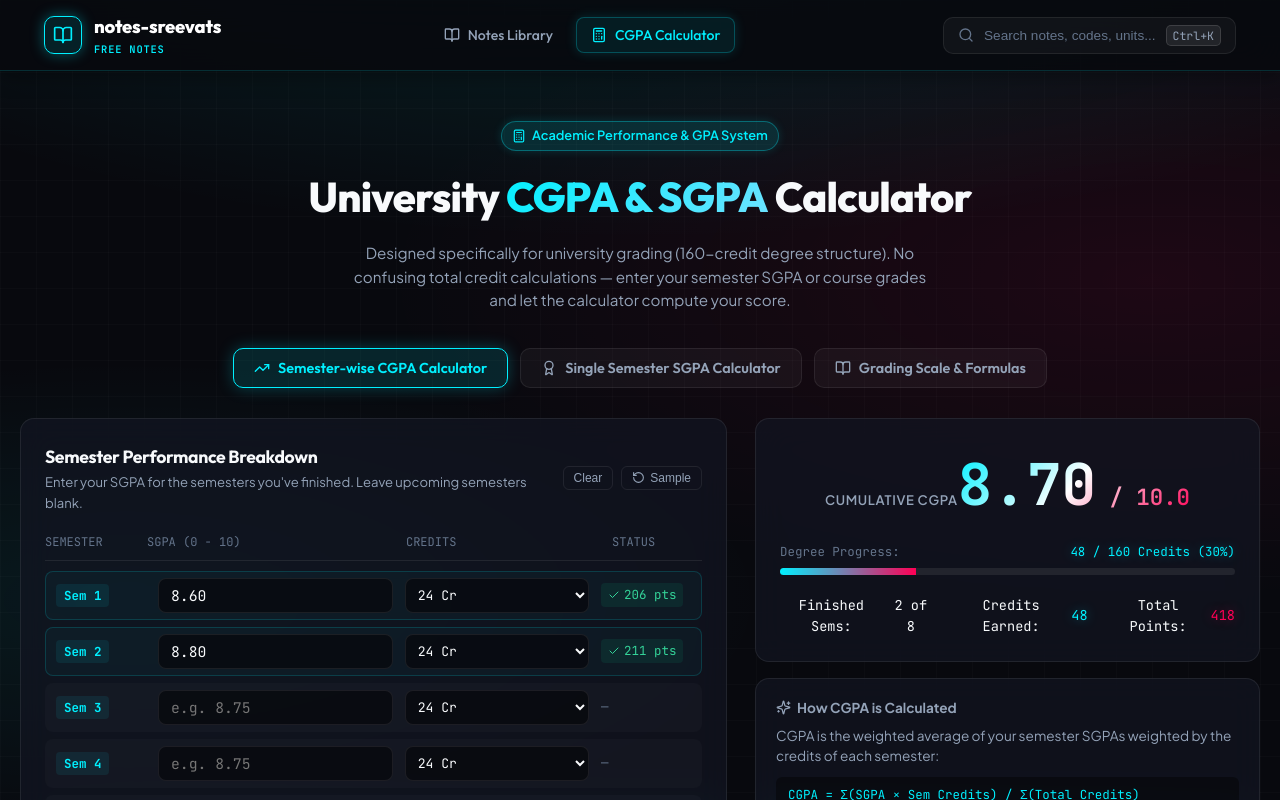
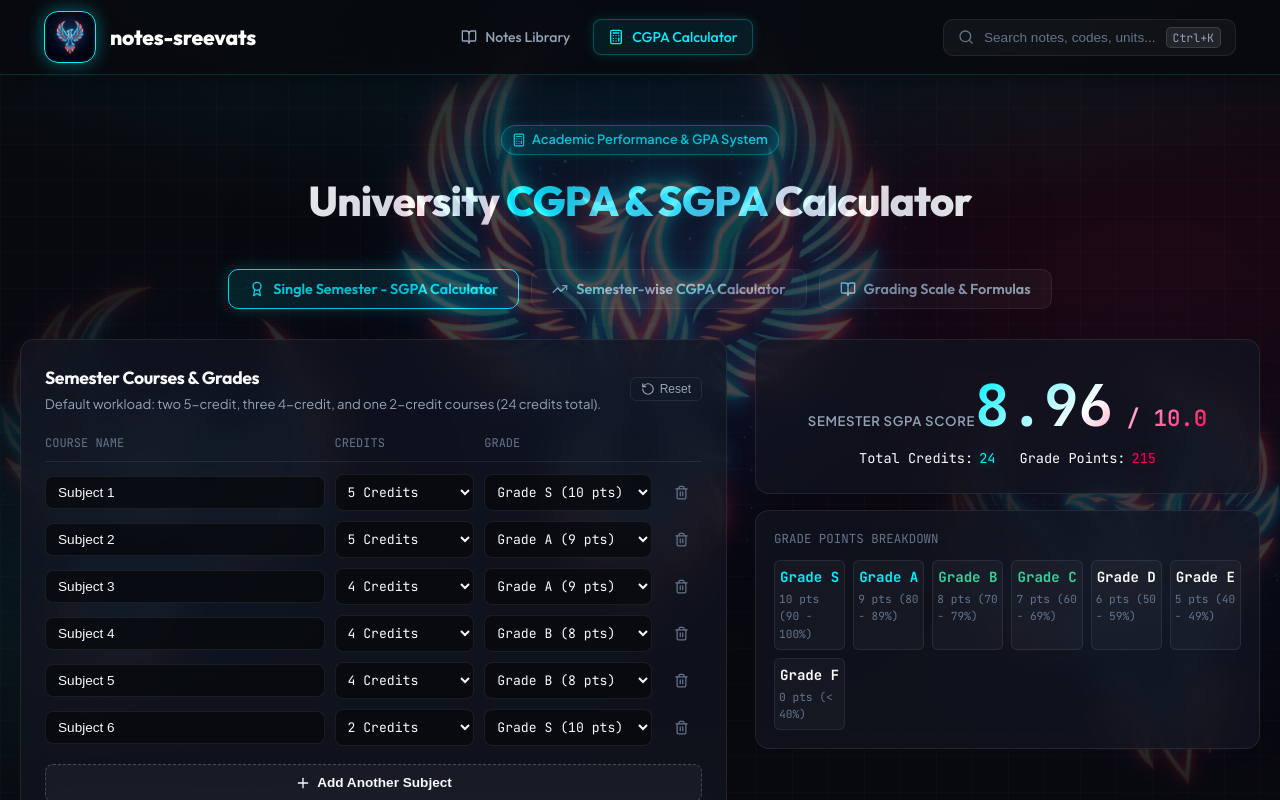
Before and after one commit to sreevats30/sreevats-notes, a React (Vite) app: page / in a window 1280 px wide. Both pictures are taken after a click on the button "CGPA Calculator". Shown: the top 800 px of the page. Built offline with nearby package versions, Linux system fonts and the light colour scheme.

Commit message:
UI Modifications

```diff
--- a/src/App.jsx
+++ b/src/App.jsx
@@ -94,6 +94,19 @@ export function App() {
 
   return (
     <div className="app-root">
+      {/* Global Dynamic Ambient Phoenix Viewport (stays fixed on scroll, fills empty left & right flanks) */}
+      <div className="ambient-phoenix-viewport" aria-hidden="true">
+        <div className="ambient-phoenix-node ambient-center">
+          <img src="/phoenix-logo.jpg" alt="" className="ambient-img" />
+        </div>
+        <div className="ambient-phoenix-node ambient-left-flank">
+          <img src="/phoenix-logo.jpg" alt="" className="ambient-img" />
+        </div>
+        <div className="ambient-phoenix-node ambient-right-flank">
+          <img src="/phoenix-logo.jpg" alt="" className="ambient-img" />
+        </div>
+      </div>
+
       {/* Top Navbar */}
       <Navbar
         onOpenSearch={() => setSearchOpen(true)}
--- a/src/components/CgpaCalculator.jsx
+++ b/src/components/CgpaCalculator.jsx
@@ -29,11 +29,11 @@ const DEFAULT_COURSES = [
   { id: 3, name: 'Subject 3', credits: 4, grade: 'A' },
   { id: 4, name: 'Subject 4', credits: 4, grade: 'B' },
   { id: 5, name: 'Subject 5', credits: 4, grade: 'B' },
-  { id: 6, name: 'Subject 6 (Lab)', credits: 2, grade: 'S' },
+  { id: 6, name: 'Subject 6', credits: 2, grade: 'S' },
 ];
 
 export function CgpaCalculator() {
-  const [calcMode, setCalcMode] = useState('cgpa'); // 'cgpa' | 'sgpa' | 'guide'
+  const [calcMode, setCalcMode] = useState('sgpa'); // 'sgpa' | 'cgpa' | 'guide'
 
   // ==========================================
   // 1. SGPA (Single Semester) Calculator State
@@ -119,8 +119,6 @@ export function CgpaCalculator() {
     };
   }, [semesters]);
 
-  const degreeProgressPercent = Math.min(100, Math.round((completedCredits / 160) * 100));
-
   return (
     <div className="calculator-section container">
       {/* Top Header */}
@@ -134,27 +132,24 @@ export function CgpaCalculator() {
           <span className="gradient-text-blue">CGPA & SGPA</span>
           <span> Calculator</span>
         </h2>
-        <p className="calc-subtitle">
-          Designed specifically for university grading (160-credit degree structure). No confusing total credit calculations — enter your semester SGPA or course grades and let the calculator compute your score.
-        </p>
       </div>
 
       {/* Mode Switcher Tabs */}
       <div className="calc-tabs-row">
+        <button
+          className={`calc-mode-btn ${calcMode === 'sgpa' ? 'active-mode' : ''}`}
+          onClick={() => setCalcMode('sgpa')}
+        >
+          <Award size={16} />
+          <span>Single Semester - SGPA Calculator</span>
+        </button>
+
         <button
           className={`calc-mode-btn ${calcMode === 'cgpa' ? 'active-mode' : ''}`}
           onClick={() => setCalcMode('cgpa')}
         >
           <TrendingUp size={16} />
           <span>Semester-wise CGPA Calculator</span>
-        </button>
-
-        <button
-          className={`calc-mode-btn ${calcMode === 'sgpa' ? 'active-mode' : ''}`}
-          onClick={() => setCalcMode('sgpa')}
-        >
-          <Award size={16} />
-          <span>Single Semester SGPA Calculator</span>
         </button>
 
         <button
@@ -166,153 +161,7 @@ export function CgpaCalculator() {
         </button>
       </div>
 
-      {/* TAB 1: CGPA Calculator (Semester-by-Semester like PESU-pedia) */}
-      {calcMode === 'cgpa' && (
-        <div className="calculator-grid-layout">
-          {/* Left Column: Semester Table */}
-          <div className="calc-left-col glass-panel">
-            <div className="calc-panel-header">
-              <div>
-                <h3 style={{ fontSize: '1.1rem', fontWeight: 700 }}>Semester Performance Breakdown</h3>
-                <p style={{ fontSize: '0.82rem', color: 'var(--text-muted)', marginTop: '2px' }}>
-                  Enter your SGPA for the semesters you've finished. Leave upcoming semesters blank.
-                </p>
-              </div>
-              <div style={{ display: 'flex', gap: '8px' }}>
-                <button className="reset-calc-btn" onClick={clearAllSemesters} title="Clear all SGPA values">
-                  <span>Clear</span>
-                </button>
-                <button className="reset-calc-btn" onClick={resetSemesters} title="Reset to sample values">
-                  <RotateCcw size={13} />
-                  <span>Sample</span>
-                </button>
-              </div>
-            </div>
-
-            {/* Semester Table */}
-            <div className="semesters-table-container">
-              <div className="semesters-table-head mono">
-                <span>Semester</span>
-                <span>SGPA (0 - 10)</span>
-                <span>Credits</span>
-                <span>Status</span>
-              </div>
-
-              <div className="semesters-table-body">
-                {semesters.map((s, idx) => {
-                  const isFilled = parseFloat(s.sgpa) > 0;
-                  return (
-                    <div key={s.sem} className={`semester-input-row ${isFilled ? 'row-active' : ''}`}>
-                      <div className="sem-label mono">
-                        <span className="sem-number-pill">Sem {s.sem}</span>
-                      </div>
-
-                      <div className="sem-sgpa-wrapper">
-                        <input
-                          type="number"
-                          step="0.01"
-                          min="0"
-                          max="10"
-                          placeholder="e.g. 8.75"
-                          className="sem-sgpa-input mono"
-                          value={s.sgpa}
-                          onChange={(e) => updateSemester(idx, 'sgpa', e.target.value)}
-                        />
-                      </div>
-
-                      <div className="sem-credits-wrapper">
-                        <select
-                          className="sem-credits-select mono"
-                          value={s.credits}
-                          onChange={(e) => updateSemester(idx, 'credits', Number(e.target.value))}
-                        >
-                          {[16, 18, 20, 21, 22, 23, 24, 25, 26, 28].map(cr => (
-                            <option key={cr} value={cr}>{cr} Cr</option>
-                          ))}
-                        </select>
-                      </div>
-
-                      <div className="sem-status-cell mono">
-                        {isFilled ? (
-                          <span className="status-badge-done">
-                            <Check size={12} />
-                            <span>{(parseFloat(s.sgpa) * s.credits).toFixed(0)} pts</span>
-                          </span>
-                        ) : (
-                          <span className="status-badge-pending">—</span>
-                        )}
-                      </div>
-                    </div>
-                  );
-                })}
-              </div>
-            </div>
-          </div>
-
-          {/* Right Column: CGPA Score Display */}
-          <div className="calc-right-col">
-            <div className="score-summary-card glass-panel">
-              <span className="score-label-sub">Cumulative CGPA</span>
-              <div className="huge-score-display mono gradient-text-dual">
-                {computedCgpa}
-                <span className="score-denominator"> / 10.0</span>
-              </div>
-
-              {/* Progress Bar towards 160 Credits */}
-              <div className="degree-progress-box" style={{ margin: '16px 0 20px' }}>
-                <div style={{ display: 'flex', justifyContent: 'space-between', fontSize: '0.78rem', marginBottom: '6px' }} className="mono">
-                  <span style={{ color: 'var(--text-dim)' }}>Degree Progress:</span>
-                  <span className="text-neon-cyan">{completedCredits} / 160 Credits ({degreeProgressPercent}%)</span>
-                </div>
-                <div style={{ height: '7px', background: 'rgba(255,255,255,0.08)', borderRadius: '10px', overflow: 'hidden' }}>
-                  <div
-                    style={{
-                      width: `${degreeProgressPercent}%`,
-                      height: '100%',
-                      background: 'linear-gradient(90deg, var(--neon-blue), var(--neon-red))',
-                      transition: 'width 0.4s ease'
-                    }}
-                  />
-                </div>
-              </div>
-
-              <div className="score-breakdown-row mono" style={{ marginBottom: 0 }}>
-                <div className="breakdown-stat">
-                  <span className="stat-name">Finished Sems:</span>
-                  <span className="stat-val text-neon-blue">{completedCount} of 8</span>
-                </div>
-                <div className="breakdown-stat">
-                  <span className="stat-name">Credits Earned:</span>
-                  <span className="stat-val text-neon-cyan">{completedCredits}</span>
-                </div>
-                <div className="breakdown-stat">
-                  <span className="stat-name">Total Points:</span>
-                  <span className="stat-val text-neon-red">{completedPoints.toFixed(0)}</span>
-                </div>
-              </div>
-            </div>
-
-            {/* Quick Helper / Info Card */}
-            <div className="glass-panel" style={{ padding: '18px 20px', fontSize: '0.85rem', color: 'var(--text-muted)' }}>
-              <div style={{ display: 'flex', alignItems: 'center', gap: '6px', color: 'var(--neon-cyan)', fontWeight: 700, marginBottom: '8px' }}>
-                <Sparkles size={15} />
-                <span>How CGPA is Calculated</span>
-              </div>
-              <p style={{ lineHeight: 1.5, margin: 0 }}>
-                CGPA is the weighted average of your semester SGPAs weighted by the credits of each semester:
-              </p>
-              <div className="mono" style={{ background: 'rgba(0,0,0,0.4)', padding: '8px 12px', borderRadius: '6px', margin: '10px 0', fontSize: '0.78rem', color: 'var(--neon-blue)' }}>
-                CGPA = Σ(SGPA × Sem Credits) / Σ(Total Credits)
-              </div>
-              <p style={{ fontSize: '0.78rem', margin: 0, color: 'var(--text-dim)' }}>
-                Standard B.Tech degree requires <strong>160 credits</strong> across 8 semesters.
-              </p>
-            </div>
-          </div>
-        </div>
-      )}
-
-      {/* TAB 2: SGPA Calculator (Single Semester by Course) */}
+      {/* TAB 1: SGPA Calculator (Single Semester by Course) */}
       {calcMode === 'sgpa' && (
         <div className="calculator-grid-layout">
           {/* Left Column: Course Rows */}
@@ -430,6 +279,119 @@ export function CgpaCalculator() {
         </div>
       )}
 
+      {/* TAB 2: CGPA Calculator (Semester-by-Semester like PESU-pedia) */}
+      {calcMode === 'cgpa' && (
+        <div className="calculator-grid-layout">
+          {/* Left Column: Semester Table */}
+          <div className="calc-left-col glass-panel">
+            <div className="calc-panel-header">
+              <div>
+                <h3 style={{ fontSize: '1.1rem', fontWeight: 700 }}>Semester Performance Breakdown</h3>
+                <p style={{ fontSize: '0.82rem', color: 'var(--text-muted)', marginTop: '2px' }}>
+                  Enter your SGPA for the semesters you've finished. Leave upcoming semesters blank.
+                </p>
+              </div>
+              <div style={{ display: 'flex', gap: '8px' }}>
+                <button className="reset-calc-btn" onClick={clearAllSemesters} title="Clear all SGPA values">
+                  <span>Clear</span>
+                </button>
+                <button className="reset-calc-btn" onClick={resetSemesters} title="Reset to sample values">
+                  <RotateCcw size={13} />
+                  <span>Sample</span>
+                </button>
+              </div>
+            </div>
+
+            {/* Semester Table */}
+            <div className="semesters-table-container">
+              <div className="semesters-table-head mono">
+                <span>Semester</span>
+                <span>SGPA (0 - 10)</span>
+                <span>Credits</span>
+                <span>Status</span>
+              </div>
+
+              <div className="semesters-table-body">
+                {semesters.map((s, idx) => {
+                  const isFilled = parseFloat(s.sgpa) > 0;
+                  return (
+                    <div key={s.sem} className={`semester-input-row ${isFilled ? 'row-active' : ''}`}>
+                      <div className="sem-label mono">
+                        <span className="sem-number-pill">Sem {s.sem}</span>
+                      </div>
+
+                      <div className="sem-sgpa-wrapper">
+                        <input
+                          type="number"
+                          step="0.01"
+                          min="0"
+                          max="10"
+                          placeholder="e.g. 8.75"
+                          className="sem-sgpa-input mono"
+                          value={s.sgpa}
+                          onChange={(e) => updateSemester(idx, 'sgpa', e.target.value)}
+                        />
+                      </div>
+
+                      <div className="sem-credits-wrapper">
+                        <select
+                          className="sem-credits-select mono"
+                          value={s.credits}
+                          onChange={(e) => updateSemester(idx, 'credits', Number(e.target.value))}
+                        >
+                          {[16, 18, 20, 21, 22, 23, 24, 25, 26, 28].map(cr => (
+                            <option key={cr} value={cr}>{cr} Cr</option>
+                          ))}
+                        </select>
+                      </div>
+
+                      <div className="sem-status-cell mono">
+                        {isFilled ? (
+                          <span className="status-badge-done">
+                            <Check size={12} />
+                            <span>{(parseFloat(s.sgpa) * s.credits).toFixed(0)} pts</span>
+                          </span>
+                        ) : (
+                          <span className="status-badge-pending">—</span>
+                        )}
+                      </div>
+                    </div>
+                  );
+                })}
+              </div>
+            </div>
+          </div>
+
+          {/* Right Column: CGPA Score Display */}
+          <div className="calc-right-col">
+            <div className="score-summary-card glass-panel">
+              <span className="score-label-sub">CGPA</span>
+              <div className="huge-score-display mono gradient-text-dual">
+                {computedCgpa}
+                <span className="score-denominator"> / 10.0</span>
+              </div>
+            </div>
+
+            {/* Quick Helper / Info Card */}
+            <div className="glass-panel" style={{ padding: '18px 20px', fontSize: '0.85rem', color: 'var(--text-muted)' }}>
+              <div style={{ display: 'flex', alignItems: 'center', gap: '6px', color: 'var(--neon-cyan)', fontWeight: 700, marginBottom: '8px' }}>
+                <Sparkles size={15} />
+                <span>How CGPA is Calculated</span>
+              </div>
+              <p style={{ lineHeight: 1.5, margin: 0 }}>
+                CGPA is the weighted average of your semester SGPAs weighted by the credits of each semester:
+              </p>
+              <div className="mono" style={{ background: 'rgba(0,0,0,0.4)', padding: '8px 12px', borderRadius: '6px', margin: '10px 0', fontSize: '0.78rem', color: 'var(--neon-blue)' }}>
+                CGPA = Σ(SGPA × Sem Credits) / Σ(Total Credits)
+              </div>
+              <p style={{ fontSize: '0.78rem', margin: 0, color: 'var(--text-dim)' }}>
+                Standard B.Tech degree requires <strong>160 credits</strong> across 8 semesters.
+              </p>
+            </div>
+          </div>
+        </div>
+      )}
+
       {/* TAB 3: Academic Guide & Explanation (PESU-pedia style) */}
       {calcMode === 'guide' && (
         <div className="glass-panel" style={{ padding: '36px 32px' }}>
@@ -443,7 +405,7 @@ export function CgpaCalculator() {
                 1. The 160-Credit Degree Rule
               </h4>
               <p style={{ color: 'var(--text-muted)', lineHeight: 1.6, fontSize: '0.92rem' }}>
-                To obtain your B.Tech engineering degree, you must earn a minimum of <strong>160 credits</strong> across 4 years (8 semesters). These credits are allocated to core theory subjects (usually 4 or 5 credits), electives (3 or 4 credits), and laboratories/seminars (1 or 2 credits). Credits act as weights that determine the relative importance of each subject.
+                To obtain your B.Tech engineering degree, you must earn a minimum of <strong>160 credits</strong> across 4 years (8 semesters). Credits act as weights that determine the relative importance of each subject.
               </p>
             </section>
 
--- a/src/components/Footer.jsx
+++ b/src/components/Footer.jsx
@@ -15,10 +15,10 @@ export function Footer() {
           <div className="footer-brand-col">
             <div className="footer-brand-header">
               <BookOpen size={20} className="text-neon-cyan" />
-              <span className="footer-brand-name">{SITE_CONFIG.name}</span>
+              <span className="footer-brand-name">Notes</span>
             </div>
             <p className="footer-tagline">
-              Curated handwritten notes, derivations, and exam blueprints. Built to help students study smarter and master engineering exams.
+              Curated handwritten notes, derivations, and exam blueprints. Built to help students study smartly and ace their exams.
             </p>
             <span className="footer-author-pill mono">
               Created & maintained by <strong>{SITE_CONFIG.author}</strong>
--- a/src/components/Hero.jsx
+++ b/src/components/Hero.jsx
@@ -41,11 +41,6 @@ export function Hero({ totalNotes, totalPages, totalSubjects, onExploreClick })
             <span className="stat-number text-neon-cyan">{totalSubjects}</span>
             <span className="stat-label">Subjects</span>
           </div>
-
-          <div className="stat-card">
-            <span className="stat-number" style={{ color: '#10B981' }}>0₹</span>
-            <span className="stat-label">100% Free Forever</span>
-          </div>
         </div>
 
         {/* CTAs */}
--- a/src/components/Navbar.jsx
+++ b/src/components/Navbar.jsx
@@ -16,12 +16,14 @@ export function Navbar({ onOpenSearch, activeTab, setActiveTab }) {
           tabIndex={0}
         >
           <div className="logo-icon-box">
-            <BookOpen size={20} className="logo-svg" />
-            <span className="logo-sparkle"></span>
+            <img
+              src="/phoenix-logo.jpg"
+              alt="Phoenix Logo"
+              className="logo-phoenix-img"
+            />
           </div>
           <div className="brand-text-col">
             <span className="brand-title">{SITE_CONFIG.name}</span>
-            <span className="brand-badge">FREE NOTES</span>
           </div>
         </div>
 
--- a/src/index.css
+++ b/src/index.css
@@ -271,35 +271,45 @@ h1, h2, h3, h4, h5, h6 {
   display: flex;
   align-items: center;
   justify-content: space-between;
-  height: 70px;
+  height: 74px;
   gap: 16px;
 }
 
 .brand-logo {
   display: flex;
   align-items: center;
-  gap: 12px;
+  gap: 14px;
   cursor: pointer;
   user-select: none;
 }
 
 .logo-icon-box {
   position: relative;
-  width: 38px;
-  height: 38px;
-  border-radius: 10px;
-  background: rgba(0, 240, 255, 0.1);
-  border: 1px solid var(--neon-blue);
+  width: 52px;
+  height: 52px;
+  border-radius: 14px;
+  background: rgba(10, 14, 24, 0.85);
+  border: 1.5px solid var(--neon-blue);
   display: flex;
   align-items: center;
   justify-content: center;
-  box-shadow: 0 0 14px rgba(0, 240, 255, 0.35);
+  box-shadow: 0 0 18px rgba(0, 240, 255, 0.4);
+  overflow: hidden;
+  padding: 2px;
   transition: all var(--transition-fast);
 }
 
 .brand-logo:hover .logo-icon-box {
-  box-shadow: 0 0 20px rgba(0, 240, 255, 0.6);
-  transform: rotate(5deg) scale(1.05);
+  box-shadow: 0 0 24px rgba(0, 240, 255, 0.7), 0 0 14px rgba(255, 0, 85, 0.35);
+  transform: rotate(3deg) scale(1.06);
+}
+
+.logo-phoenix-img {
+  width: 100%;
+  height: 100%;
+  object-fit: cover;
+  border-radius: 11px;
+  display: block;
 }
 
 .logo-svg {
@@ -309,22 +319,15 @@ h1, h2, h3, h4, h5, h6 {
 .brand-text-col {
   display: flex;
   flex-direction: column;
+  justify-content: center;
 }
 
 .brand-title {
   font-family: var(--font-heading);
   font-weight: 800;
-  font-size: 1.15rem;
+  font-size: 1.32rem;
   letter-spacing: -0.01em;
   color: #FFFFFF;
-}
-
-.brand-badge {
-  font-family: var(--font-mono);
-  font-size: 0.65rem;
-  letter-spacing: 0.08em;
-  color: var(--neon-blue);
-  font-weight: 600;
 }
 
 .desktop-nav {
@@ -461,9 +464,119 @@ h1, h2, h3, h4, h5, h6 {
   padding: 60px 0 40px;
   text-align: center;
   position: relative;
+  overflow: hidden;
+}
+
+/* Global Dynamic Ambient Phoenix Backdrop (Fixed during scroll, fills left & right negative space) */
+.ambient-phoenix-viewport {
+  position: fixed;
+  inset: 0;
+  pointer-events: none;
+  z-index: 0;
+  overflow: hidden;
+}
+
+.ambient-phoenix-node {
+  position: absolute;
+  display: flex;
+  align-items: center;
+  justify-content: center;
+  pointer-events: none;
+}
+
+.ambient-phoenix-node .ambient-img {
+  width: 100%;
+  height: 100%;
+  object-fit: contain;
+  mix-blend-mode: screen;
+}
+
+/* Center Majestic Phoenix */
+.ambient-center {
+  top: 40%;
+  left: 50%;
+  transform: translate(-50%, -50%);
+  width: 820px;
+  height: 820px;
+  max-width: 90vw;
+  opacity: 0.22;
+  filter: brightness(1.3) contrast(1.15) drop-shadow(0 0 50px rgba(0, 240, 255, 0.6)) drop-shadow(0 0 80px rgba(255, 0, 85, 0.45));
+  mask-image: radial-gradient(circle at center, rgba(0,0,0,1) 32%, transparent 74%);
+  -webkit-mask-image: radial-gradient(circle at center, rgba(0,0,0,1) 32%, transparent 74%);
+  animation: phoenixAmbientCenter 14s ease-in-out infinite alternate;
+}
+
+/* Left Flank Wing */
+.ambient-left-flank {
+  top: 25%;
+  left: -150px;
+  width: 600px;
+  height: 600px;
+  opacity: 0.18;
+  filter: brightness(1.25) contrast(1.15) drop-shadow(0 0 45px rgba(0, 240, 255, 0.5));
+  mask-image: radial-gradient(circle at 65% 50%, rgba(0,0,0,1) 28%, transparent 74%);
+  -webkit-mask-image: radial-gradient(circle at 65% 50%, rgba(0,0,0,1) 28%, transparent 74%);
+  transform: rotate(18deg);
+  animation: phoenixAmbientLeft 16s ease-in-out infinite alternate;
+}
+
+/* Right Flank Wing */
+.ambient-right-flank {
+  top: 35%;
+  right: -150px;
+  width: 600px;
+  height: 600px;
+  opacity: 0.18;
+  filter: brightness(1.25) contrast(1.15) drop-shadow(0 0 45px rgba(255, 0, 85, 0.5));
+  mask-image: radial-gradient(circle at 35% 50%, rgba(0,0,0,1) 28%, transparent 74%);
+  -webkit-mask-image: radial-gradient(circle at 35% 50%, rgba(0,0,0,1) 28%, transparent 74%);
+  transform: rotate(-18deg) scaleX(-1);
+  animation: phoenixAmbientRight 18s ease-in-out infinite alternate;
+}
+
+@keyframes phoenixAmbientCenter {
+  0% {
+    transform: translate(-50%, -50%) scale(0.97);
+    opacity: 0.19;
+  }
+  100% {
+    transform: translate(-50%, -50%) scale(1.03);
+    opacity: 0.25;
+  }
+}
+
+@keyframes phoenixAmbientLeft {
+  0% {
+    transform: translateY(0px) rotate(16deg) scale(0.98);
+  }
+  100% {
+    transform: translateY(-20px) rotate(20deg) scale(1.02);
+  }
+}
+
+@keyframes phoenixAmbientRight {
+  0% {
+    transform: translateY(0px) rotate(-16deg) scaleX(-1) scale(0.98);
+  }
+  100% {
+    transform: translateY(20px) rotate(-20deg) scaleX(-1) scale(1.02);
+  }
+}
+
+@media (max-width: 1024px) {
+  .ambient-left-flank,
+  .ambient-right-flank {
+    display: none;
+  }
+  .ambient-center {
+    width: 540px;
+    height: 540px;
+  }
 }
 
 .hero-container {
+  position: relative;
+  z-index: 1;
   display: flex;
   flex-direction: column;
   align-items: center;
@@ -509,10 +622,10 @@ h1, h2, h3, h4, h5, h6 {
 
 .hero-stats-row {
   display: grid;
-  grid-template-columns: repeat(4, 1fr);
+  grid-template-columns: repeat(3, 1fr);
   gap: 16px;
   width: 100%;
-  max-width: 760px;
+  max-width: 600px;
   margin-bottom: 32px;
 }
 
```
Also changed, not shown: src/components/SubjectFilter.jsx (+3 -31 lines), public/phoenix-logo.jpg (added).
